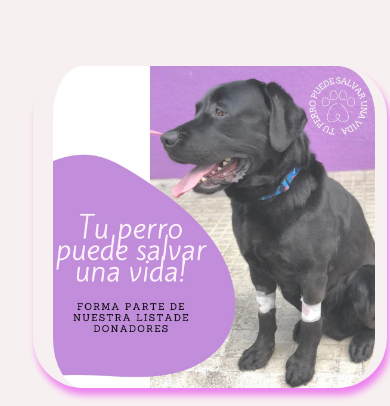
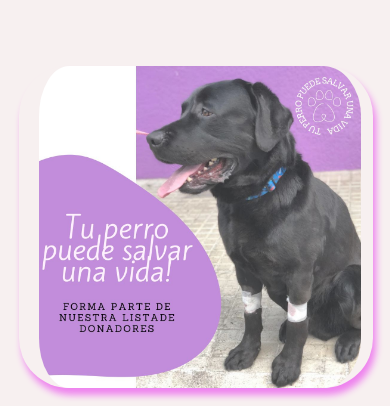
Before and after one commit to fabrigonza94/proyectoFinal-JS, a website: page index.html in a window 390 px wide. Shown: the part 662-1068 px from the top of the page. Drawn offline with nearby package versions, Linux system fonts and the light colour scheme.

Commit message:
Ahora si pronta la tercera pre entrega

```diff
--- a/scss/_principal.scss
+++ b/scss/_principal.scss
@@ -23,6 +23,7 @@
     padding-top: 5px;
     height: 100%;
     width: 100%;
+
   }
   .cajaCards {
     width: 100%;
@@ -85,7 +86,7 @@
         width: 100%;
         height: auto;
         margin-top: 20px;
-        margin-left: -30px !important;
+        margin-left: -58px !important;
         justify-content: flex-start;
       }
     }
```
Also changed, not shown: estilo/style.css, 1 other file.
